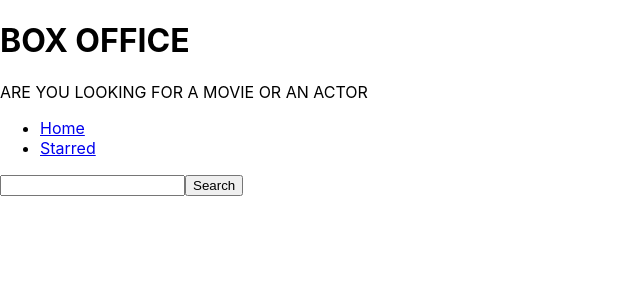
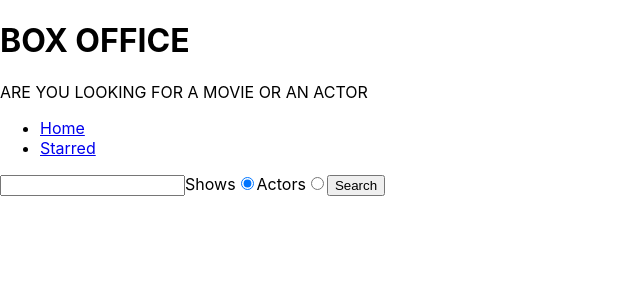
Before and after one commit to shrparekh/box-office-app, a React (Create React App) app: page / in a window 1280 px wide. Shown: the top 300 px of the page, without its empty margins (0-640 px from the left). Built offline with nearby package versions, Linux system fonts and the light colour scheme.

Commit message:
added search for actors

```diff
--- a/src/api/tvmaze.js
+++ b/src/api/tvmaze.js
@@ -6,3 +6,4 @@
   return body;
 };
 export const searchForShows = query => apiGet(`/search/shows?q=${query}`);
+export const searchForPeople = query => apiGet(`/search/people?q=${query}`);
--- a/src/pages/Home.jsx
+++ b/src/pages/Home.jsx
@@ -1,31 +1,44 @@
 import { useState } from 'react';
-import { searchForShows } from '../api/tvmaze';
+import { searchForShows, searchForPeople } from '../api/tvmaze';
 const Home = () => {
   const [searchStr, setSearchStr] = useState('');
   const [apiData, setApiData] = useState(null);
   const [apiDataError, setApiDataError] = useState(null);
+  const [searchOption, setSearchOption] = useState('shows');
+  console.log(searchOption);
 
   const onSearchInputChange = ev => {
     setSearchStr(ev.target.value);
   };
+  const onRadioChange = ev => {
+    setSearchOption(ev.target.value);
+  };
+
   const onSearch = async ev => {
     ev.preventDefault();
     try {
       setApiDataError(null);
-      const result = await searchForShows(searchStr);
-      setApiData(result);
+      if (searchOption === 'shows') {
+        const result = await searchForShows(searchStr);
+        setApiData(result);
+      } else {
+        const result = await searchForPeople(searchStr);
+        setApiData(result);
+      }
     } catch (error) {
       setApiDataError(error);
     }
   };
+
   const renderApiData = () => {
     if (apiDataError) {
       return <div>Error occured : {apiDataError.mesage}</div>;
     }
+
     if (apiData) {
-      return apiData.map(data => (
-        <div key={data.show.id}>{data.show.name}</div>
-      ));
+      return apiData[0].show
+        ? apiData.map(data => <div key={data.show.id}>{data.show.name}</div>)
+        : apiData.map(data => <div key={data.person.id}>{data.person.id}</div>);
     }
     return null;
   };
@@ -33,6 +46,26 @@
     <div>
       <form onSubmit={onSearch}>
         <input type="text" value={searchStr} onChange={onSearchInputChange} />
+        <label>
+          Shows
+          <input
+            type="radio"
+            name="search-option"
+            value="shows"
+            checked={searchOption === 'shows'}
+            onChange={onRadioChange}
+          />
+        </label>
+        <label>
+          Actors
+          <input
+            type="radio"
+            name="search-option"
+            value="actors"
+            checked={searchOption === 'actors'}
+            onChange={onRadioChange}
+          />
+        </label>
         <button type="submit">Search</button>
       </form>
       <div>{renderApiData()}</div>
```
